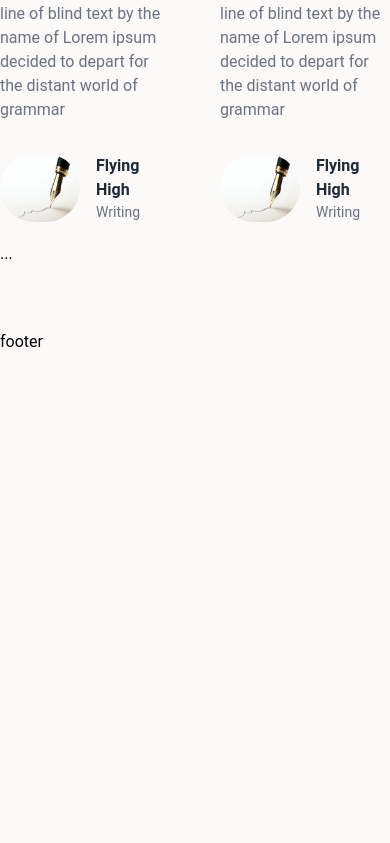
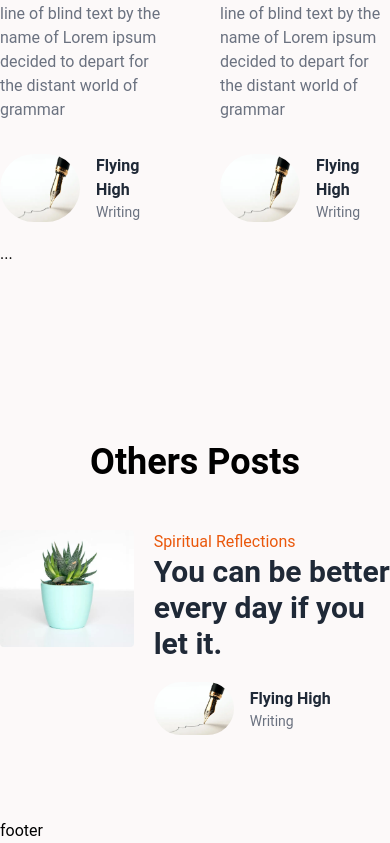
Before and after one commit to iSantanaaH/blog-star-guide, a Next.js app in the folder front-end_next/: page / in a window 390 px wide. Shown: the part 6591-7434 px from the top of the page. Before the commit the page ends 6945 px from the top, so only its background shows below. Built offline with nearby package versions, Linux system fonts and the light colour scheme.

Commit message:
create component OthersPosts and format prettier all components

```diff
--- a/front-end_next/app/Components/Child/author.tsx
+++ b/front-end_next/app/Components/Child/author.tsx
@@ -6,7 +6,7 @@ type AuthorProps = {
   children: ReactNode;
 };
 
-const Author = ({children}: AuthorProps) => {
+const Author = ({ children }: AuthorProps) => {
   return (
     <div className="author flex py-5">
       <Image src={'/images/author/author1.jpg'} width={80} height={60} alt="" className="rounded-full" />
--- a/front-end_next/app/Components/MostPopular/mostPopular.tsx
+++ /dev/null
@@ -1,64 +0,0 @@
-"use client";
-import { Swiper, SwiperSlide } from "swiper/react";
-import "swiper/css";
-import Link from "next/link";
-import Image from "next/image";
-import Author from "../Child/author";
-
-const MostPopular = () => {
-  return (
-    <section className="container mx-auto md:px-20 py-16">
-      <h1 className="font-bold text-4xl py-12 text-center">Most Popular</h1>
-
-      <Swiper spaceBetween={50} slidesPerView={2}>
-        <SwiperSlide>{SlideListMostPopular()}</SwiperSlide>
-        <SwiperSlide>{SlideListMostPopular()}</SwiperSlide>
-        <SwiperSlide>{SlideListMostPopular()}</SwiperSlide>
-        <SwiperSlide>{SlideListMostPopular()}</SwiperSlide>
-        ...
-      </Swiper>
-    </section>
-  );
-};
-
-export default MostPopular;
-
-const SlideListMostPopular = () => {
-    return (
-      <div className="item">
-        <div className="images">
-          <Link href={"/"}>
-            <Image
-              src={"/images/img1.jpg"}
-              width={600}
-              height={400}
-              alt="Picture Blog"
-            />
-          </Link>
-        </div>
-        <div className="info flex justify-center flex-col py-4"></div>
-        <div className="cat">
-          <Link href={"/"}>
-            <span className="text-orange-600 hover:text-orange-800">
-              Spiritual Reflections
-            </span>
-          </Link>
-        </div>
-        <div className="title">
-          <Link href={"/"}>
-            <p className="text-3xl md:text-4xl font-bold text-gray-800 hover:text-gray-600">
-              You can be better every day if you let it.
-            </p>
-          </Link>
-          <p className="text-gray-500 py-3">
-            even the almighty pointing unchecked over the blind texts is an almost
-            unorthographic life one day however a small line of blind text by the
-            name of Lorem ipsum decided to depart for the distant world of grammar
-          </p>
-          <Author>
-
-          </Author>
-        </div>
-      </div>
-    );
-  };
--- /dev/null
+++ b/front-end_next/app/Components/MostPopular/sectionMostPopular.tsx
@@ -0,0 +1,64 @@
+"use client";
+import { Swiper, SwiperSlide } from "swiper/react";
+import "swiper/css";
+import Link from "next/link";
+import Image from "next/image";
+import Author from "../Child/author";
+
+const MostPopular = () => {
+  return (
+    <section className="container mx-auto md:px-20 py-16">
+      <h1 className="font-bold text-4xl py-12 text-center">Most Popular</h1>
+
+      <Swiper spaceBetween={50} slidesPerView={2}>
+        <SwiperSlide>{SlideListMostPopular()}</SwiperSlide>
+        <SwiperSlide>{SlideListMostPopular()}</SwiperSlide>
+        <SwiperSlide>{SlideListMostPopular()}</SwiperSlide>
+        <SwiperSlide>{SlideListMostPopular()}</SwiperSlide>
+        ...
+      </Swiper>
+    </section>
+  );
+};
+
+export default MostPopular;
+
+const SlideListMostPopular = () => {
+  return (
+    <div className="item">
+      <div className="images">
+        <Link href={"/"}>
+          <Image
+            src={"/images/img1.jpg"}
+            width={600}
+            height={400}
+            alt="Picture Blog"
+          />
+        </Link>
+      </div>
+      <div className="info flex justify-center flex-col py-4"></div>
+      <div className="cat">
+        <Link href={"/"}>
+          <span className="text-orange-600 hover:text-orange-800">
+            Spiritual Reflections
+          </span>
+        </Link>
+      </div>
+      <div className="title">
+        <Link href={"/"}>
+          <p className="text-3xl md:text-4xl font-bold text-gray-800 hover:text-gray-600">
+            You can be better every day if you let it.
+          </p>
+        </Link>
+        <p className="text-gray-500 py-3">
+          even the almighty pointing unchecked over the blind texts is an almost
+          unorthographic life one day however a small line of blind text by the
+          name of Lorem ipsum decided to depart for the distant world of grammar
+        </p>
+        <Author>
+
+        </Author>
+      </div>
+    </div>
+  );
+};
--- /dev/null
+++ b/front-end_next/app/Components/SectionOthersPosts/otherPosts.tsx
@@ -0,0 +1,61 @@
+import Link from "next/link"
+import Image from "next/image"
+import Author from "../Child/author"
+
+const Posts = () => {
+    return (
+        <div className="flex gap-5">
+            <div className="image flex flex-col justify-start">
+                <Link href={"/"}>
+                    <Image
+                        src={"/images/img1.jpg"}
+                        width={300}
+                        height={250}
+                        alt="Picture Blog"
+                        className="rounded"
+                    />
+                </Link>
+            </div>
+            <div className="info flex justify-center flex-col">
+                <div className="cat">
+                    <Link href={"/"}>
+                        <span className="text-orange-600 hover:text-orange-800">
+                            Spiritual Reflections
+                        </span>
+                    </Link>
+                </div>
+                <div className="title">
+                    <Link href={"/"}>
+                        <p className="text-3xl md:text-4xl font-bold text-gray-800 hover:text-gray-600">
+                            You can be better every day if you let it.
+                        </p>
+                    </Link>
+                </div>
+                <Author>
+
+                </Author>
+            </div>
+        </div>
+    )
+}
+
+
+const OtherPosts = () => {
+    return (
+        <section className="container mx-auto md:px-20 py-16">
+            <div className="grid lg:grid-cols-2">
+                <div className="item">
+                    <h1 className="font-bold text-4xl py-12 text-center">Others Posts</h1>
+                    <div className="flex flex-col gap-6">
+                        {Posts()}
+                    </div>
+                </div>
+                <div className="item">
+
+                </div>
+            </div>
+        </section>
+    )
+}
+
+export default OtherPosts;
--- a/front-end_next/app/page.tsx
+++ b/front-end_next/app/page.tsx
@@ -1,7 +1,8 @@
 import Format from '@/layout/format';
-import Section1 from './Components/Section1/section1';
+import Section1 from './Components/Section1/sectionIntroBlogSlide';
 import SectionPosts from './Components/Section2/sectionPosts';
-import MostPopular from './Components/MostPopular/mostPopular';
+import MostPopular from './Components/MostPopular/sectionMostPopular';
+import OtherPosts from './Components/SectionOthersPosts/otherPosts';
 
 
 export default function Home() {
@@ -10,6 +11,7 @@ export default function Home() {
       <Section1></Section1>
       <SectionPosts></SectionPosts>
       <MostPopular></MostPopular>
+      <OtherPosts></OtherPosts>
     </Format>
   )
 };
```
Also changed, not shown: front-end_next/app/Components/Section1/sectionIntroBlogSlide.tsx (renamed from front-end_next/app/Components/Section1/section1.tsx, +5 -5 lines). Lines whose indentation alone changed are shown as unchanged.
